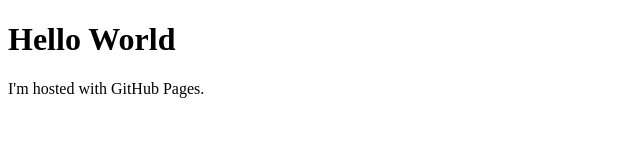
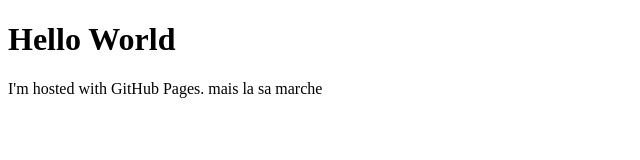
Before and after one commit to calaxo/calaxo.github.io, a plain HTML site: page index.html in a window 1280 px wide. Shown: the whole page, without its empty margins (0-640 px from the left). Drawn offline with Linux system fonts and the light colour scheme.

Commit message:
Update index.html

```diff
--- a/index.html
+++ b/index.html
@@ -2,6 +2,6 @@
 <html>
 <body>
 <h1>Hello World</h1>
-<p>I'm hosted with GitHub Pages.</p>
+<p>I'm hosted with GitHub Pages. mais la sa marche</p>
 </body>
 </html>
```
